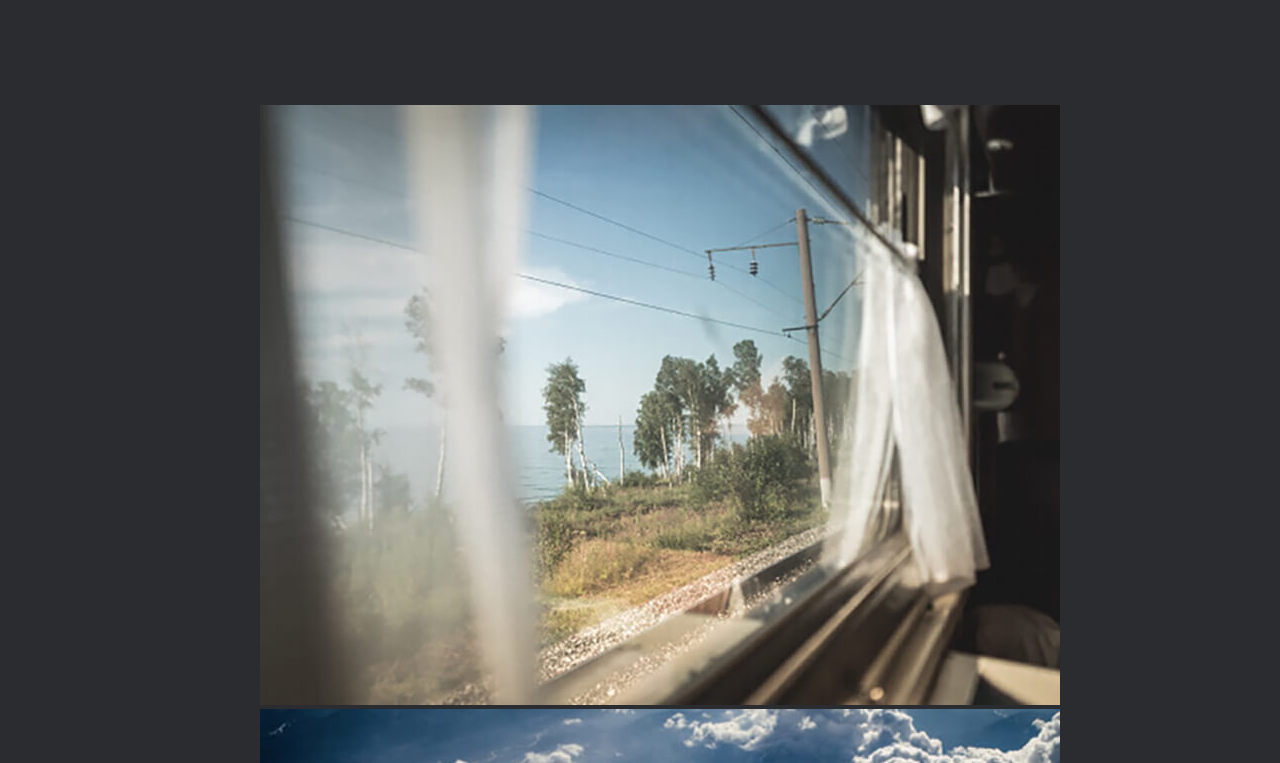
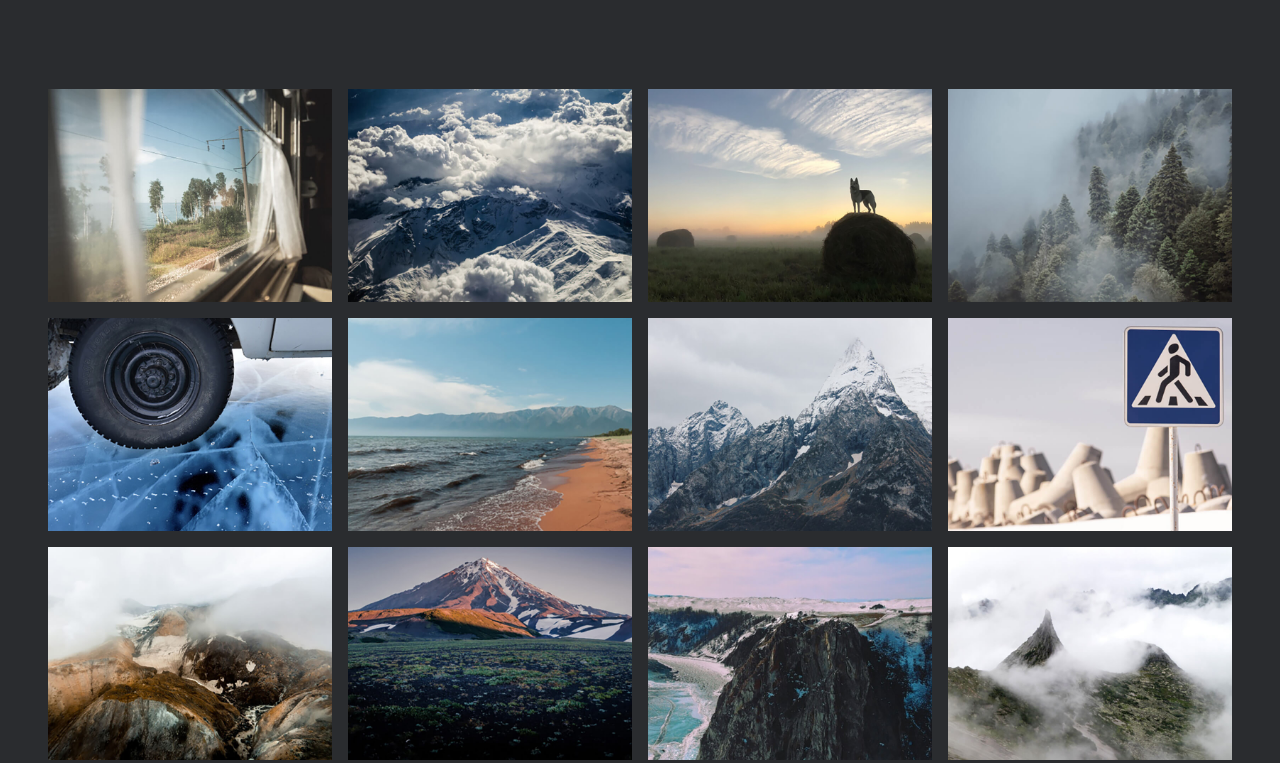
Before and after one commit to qann1st/russian-travel, a plain HTML site: page index.html in a window 1280 px wide. Shown: the part 1665-2428 px from the top of the page. Drawn offline with Linux system fonts and the light colour scheme; a web font is replaced by a local one.

Commit message:
feat: add section photo-grid

```diff
--- a/blocks/intro/__list/intro__list.css
+++ b/blocks/intro/__list/intro__list.css
@@ -5,4 +5,5 @@
   font-style: normal;
   font-size: 12px;
   line-height: 18px;
+  margin: 0 0 92px;
 }
--- /dev/null
+++ b/blocks/photo-grid/__item/photo-grid__item.css
@@ -0,0 +1,5 @@
+.photo-grid__item {
+  display: block;
+  width: 100%;
+object-fit: cover;
+}
--- a/blocks/photo-grid/__list/photo-grid__list.css
+++ b/blocks/photo-grid/__list/photo-grid__list.css
@@ -1,3 +1,8 @@
 .photo-grid__list {
   list-style: none;
+  display: grid;
+  grid-template-columns: repeat(4, 284px);
+  gap: 16px;
+  margin: 0;
+  padding: 0;
 }
--- a/pages/index.css
+++ b/pages/index.css
@@ -24,3 +24,4 @@
 
 @import url(../blocks/photo-grid/photo-grid.css);
 @import url(../blocks/photo-grid/__list/photo-grid__list.css);
+@import url(../blocks/photo-grid/__item/photo-grid__item.css);
```
